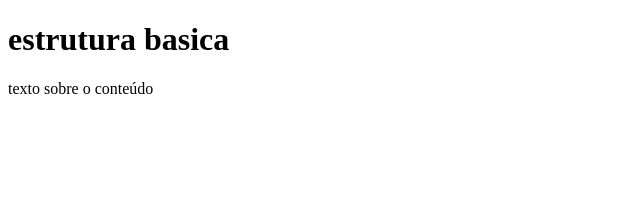
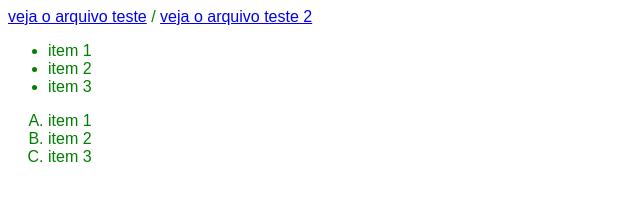
Before and after one commit to Kevisrocks/html-exercices, a plain HTML site: page aula/_estrutura_base.html in a window 1280 px wide. Shown: the whole page, without its empty margins (0-640 px from the left). Drawn offline with Linux system fonts and the light colour scheme.

Commit message:
alteração de aula 04/07

```diff
--- a/aula/_estrutura_base.html
+++ b/aula/_estrutura_base.html
@@ -7,9 +7,51 @@
         <meta name="author" content="Kelvyn">
         <meta name="description" content="lista de documentos">
         <meta name="keywords" content="html5, tecnologia">
+
+        <style>
+            body{
+                font-family: Arial, Helvetica, sans-serif;
+                color: green;
+            }
+            a:hover{
+                color: red;
+                  background-color: #ccc;
+            }
+            a:visited{
+                color: grey;
+            }
+            a:active{
+                color: indigo;
+            }
+            ul li{
+                list-style: disc;
+            }
+            ol li{
+                list-style:upper-alpha
+            }
+
+
+        </style>
+
+
+
     </head>
         <body>
-         <h1>estrutura basica</h1>
-         <p>texto sobre o conteúdo</p>
+         <a href="01_teste.html">veja o arquivo teste</a>  /
+         <a href="02_tags">veja o arquivo teste 2</a>
+
+        <ul>
+            <li>item 1</li>
+            <li>item 2</li>
+            <li>item 3</li>
+        </ul>
+        <ol>
+            <li>item 1</li>
+            <li>item 2</li>
+            <li>item 3</li>
+        </ol>
+
+
+
         </body>
 </html>
```
Also changed, not shown: aula/starting css.html (+2 -8 lines).
